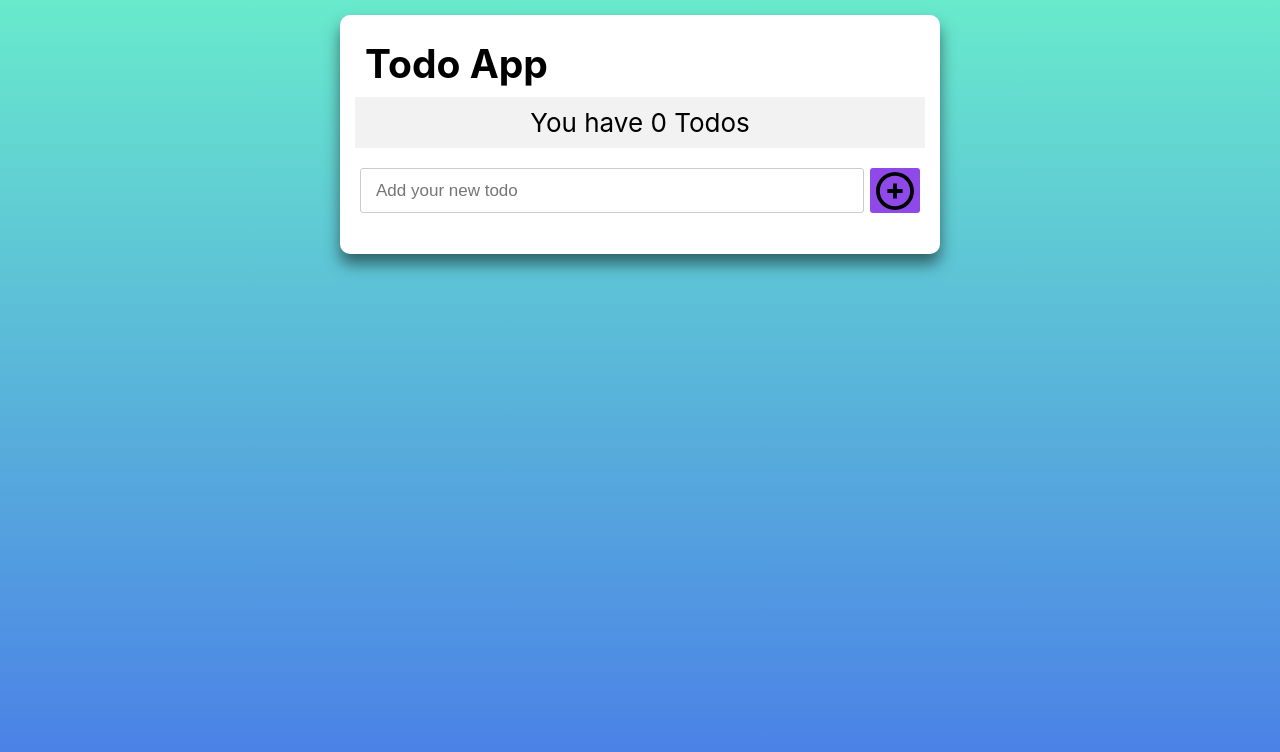
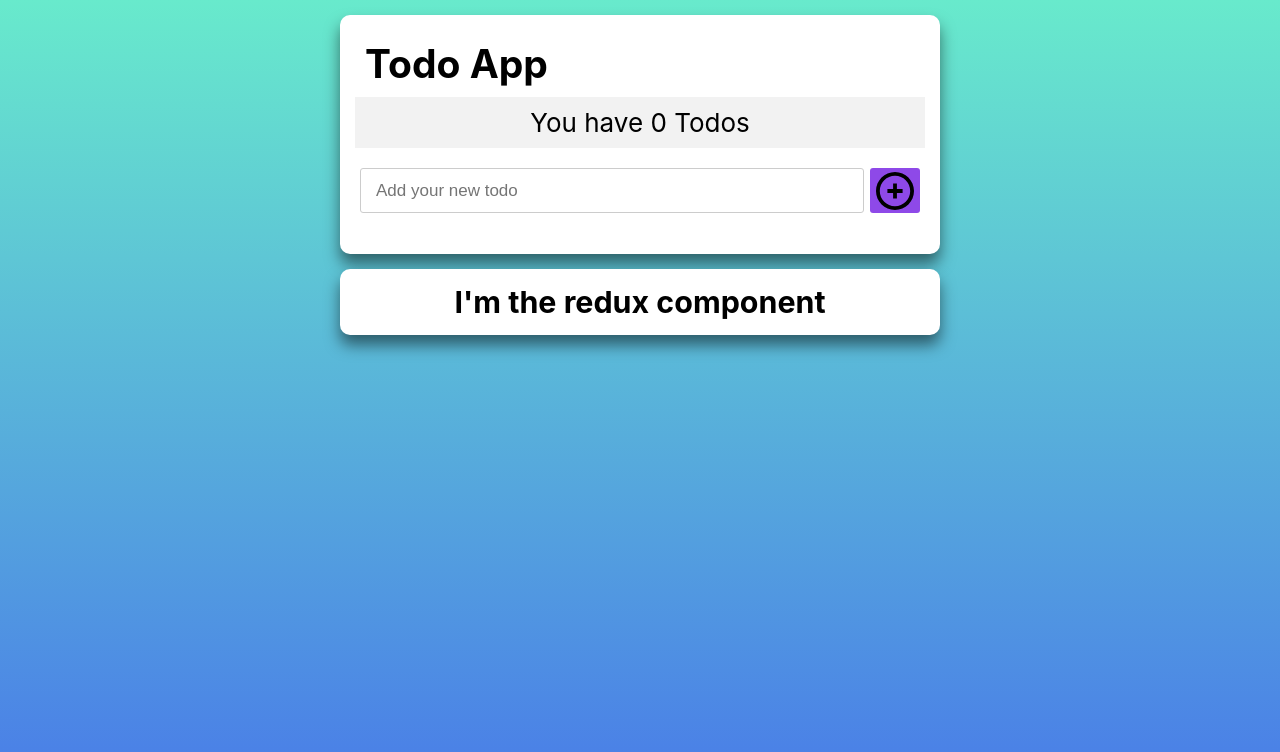
Before and after one commit to Maksymov-Serhii/maksymov_serhii_hw7, a React (Create React App) app: page / in a window 1280 px wide. Shown: the top 752 px of the page. Built offline with nearby package versions, Linux system fonts and the light colour scheme.

Commit message:
added ReduxComponent"

```diff
--- a/package.json
+++ b/package.json
@@ -8,7 +8,9 @@
     "@testing-library/user-event": "^13.5.0",
     "react": "^18.2.0",
     "react-dom": "^18.2.0",
+    "react-redux": "^8.0.5",
     "react-scripts": "5.0.1",
+    "redux": "^4.2.1",
     "uuid": "^9.0.0",
     "web-vitals": "^2.1.4"
   },
--- a/src/components/App/App.js
+++ b/src/components/App/App.js
@@ -1,5 +1,6 @@
 import React from 'react';
 import TodoApp from '../TodoApp/TodoApp';
+import ReduxComponent from '../ReduxComponent/ReduxComponent';
 
 class App extends React.Component {
 
@@ -7,6 +8,7 @@ class App extends React.Component {
     return (
     <div className="App">
       <TodoApp />
+      <ReduxComponent />
     </div>
   );
   }
--- /dev/null
+++ b/src/components/ReduxComponent/ReduxComponent.js
@@ -0,0 +1,12 @@
+import React from "react";
+import styles from "./ReduxComponent.module.css"
+
+export default class ReduxComponent extends React.Component {
+  render() {
+    return (
+      <div className={styles["redux-app"]}>
+        <h3>I'm the redux component</h3>
+      </div>
+    )
+  }
+}
--- /dev/null
+++ b/src/components/ReduxComponent/ReduxComponent.module.css
@@ -0,0 +1,13 @@
+.redux-app {
+  margin-top: 15px;
+  width: 600px;
+  padding: 15px;
+  font-size: calc(10px + 2vmin);
+  background-color: white;
+  border-radius: 10px;
+  box-shadow: 0px 10px 15px rgba(0, 0, 0, 0.5);
+}
+.redux-app h3 {
+  margin: 0;
+  text-align: center;
+}
```
Also changed, not shown: 1 other file (tests, documents, lock files or other folders).
